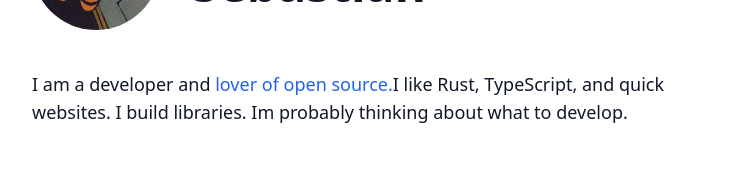
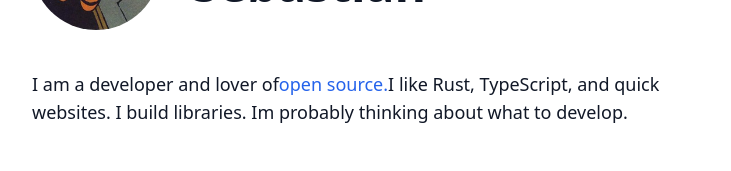
Before and after one commit to sebastiandotdev/www-example, a Next.js app: page / in a window 1280 px wide. Shown: the part 226-397 px from the top of the page, without its empty margins (256-987 px from the left). Built offline with nearby package versions, Linux system fonts and the light colour scheme.

Commit message:
profile person

```diff
--- a/components/Like.tsx
+++ b/components/Like.tsx
@@ -1,12 +1,12 @@
 export const Like = () => {
   return (
     <p>
-      I am a developer and{" "}
+      I am a developer and lover of
       <a
         href="https://github.com/JohanSebastiaCG"
         className="text-blue-600 hover:text-blue-500 hover:underline transition duration-75 ease-in-out"
       >
-        lover of open source.
+        open source.
       </a>
       I like Rust, TypeScript, and quick websites. I build libraries. Im
       probably thinking about what to develop.
```
